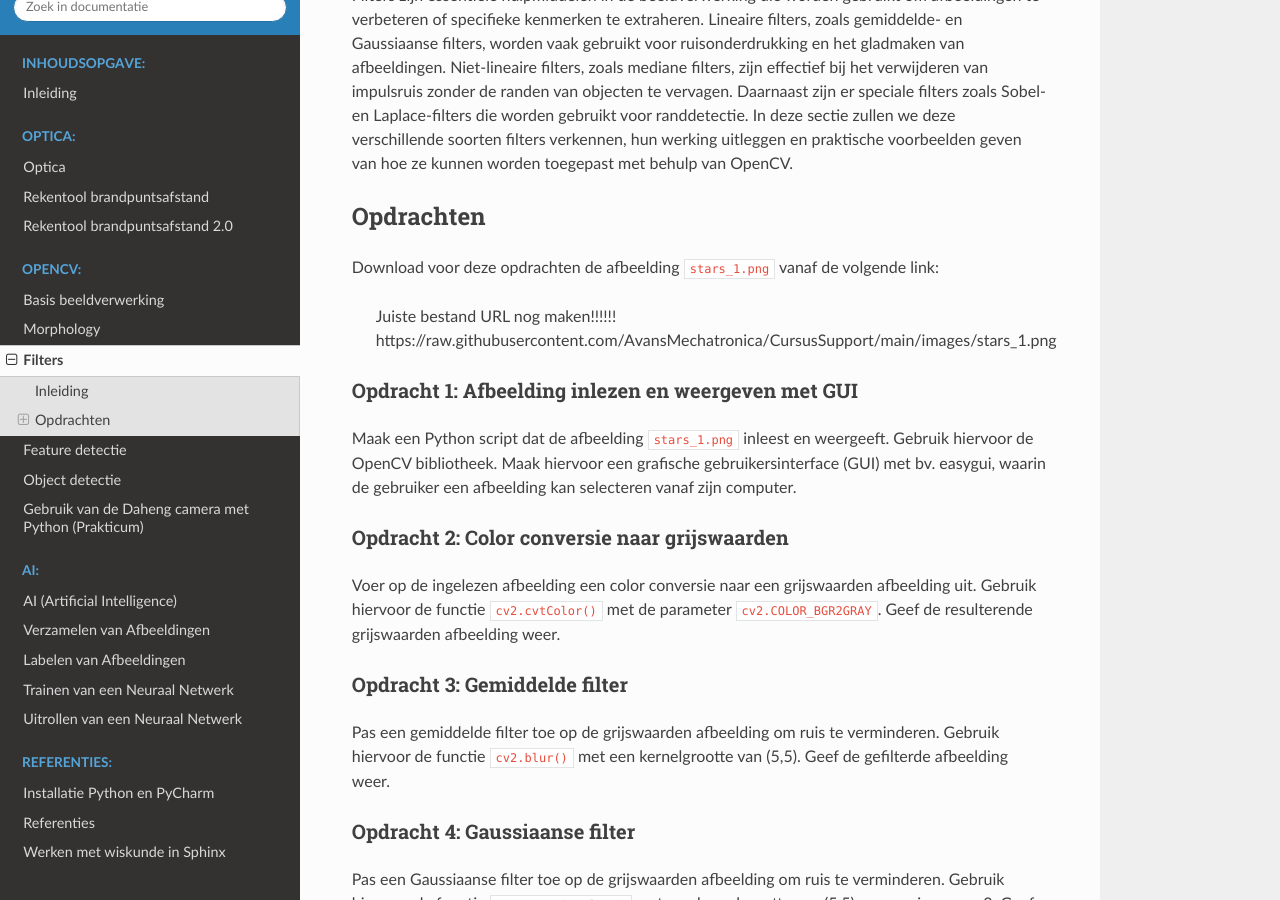
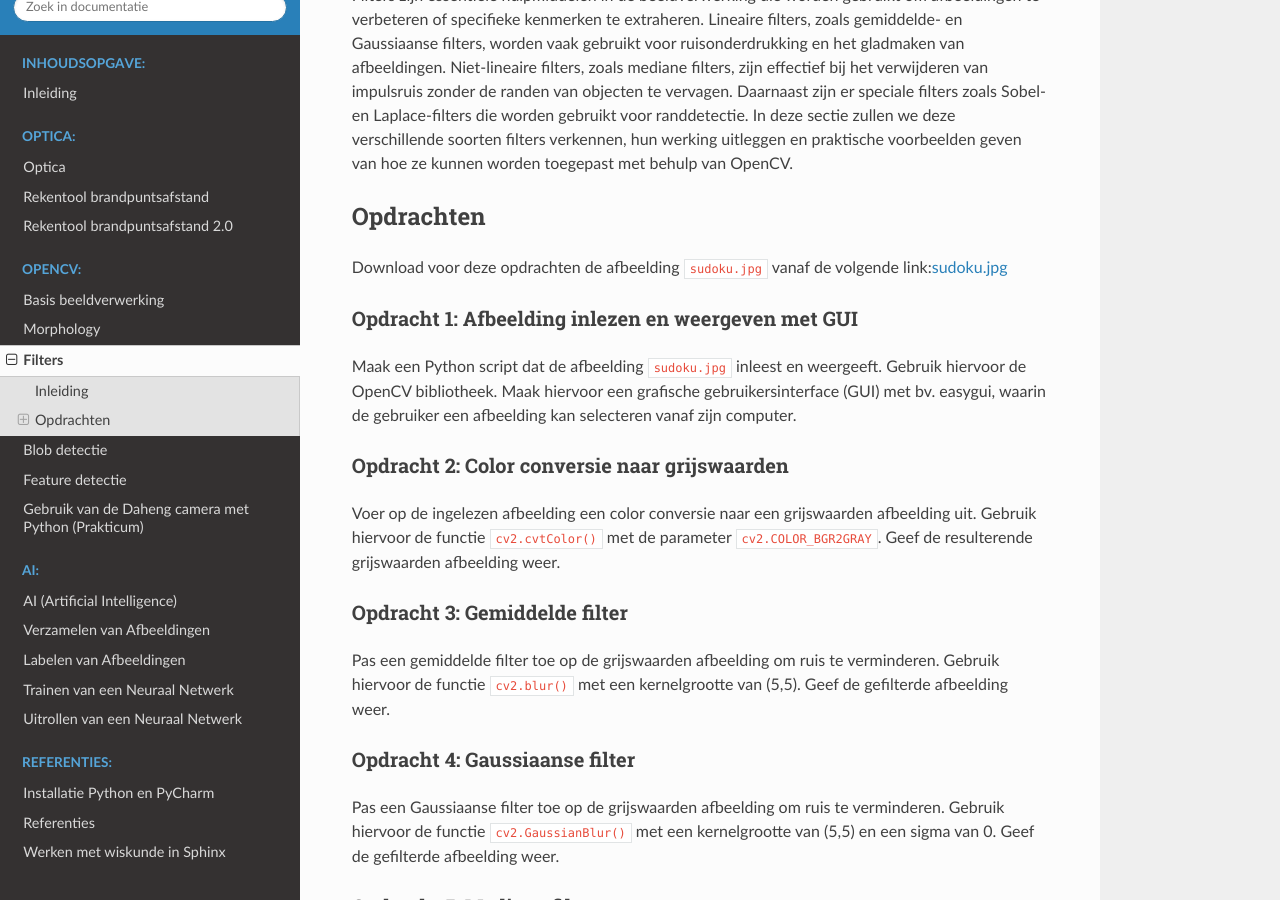
Before and after one commit to AvansMechatronica/AdvancedVisionWithPythonOpdrachten, a Sphinx documentation site: the page built from documentation/documentation/filters.md, in a window 1280 px wide and 900 px high, scrolled down 376 px. Built offline with Sphinx 7.4.7 and the Read the Docs theme 3.1.0, drawn with Linux system fonts in a browser that asks for light colours.

Commit message:
20251218

```diff
--- a/documentation/documentation/filters.md
+++ b/documentation/documentation/filters.md
@@ -7,12 +7,11 @@ Filters zijn essentiële hulpmiddelen in de beeldverwerking die worden gebruikt
 
 ## Opdrachten
 
-Download voor deze opdrachten de afbeelding `stars_1.png` vanaf de volgende link:
-> Juiste bestand URL nog maken!!!!!!
-https://raw.githubusercontent.com/AvansMechatronica/CursusSupport/main/images/stars_1.png
+Download voor deze opdrachten de afbeelding `sudoku.jpg` vanaf de volgende link:[sudoku.jpg](https://raw.githubusercontent.com/AvansMechatronica/CursusSupport/main/images/sudoku.jpg)
+
 
 ### Opdracht 1: Afbeelding inlezen en weergeven met GUI
-Maak een Python script dat de afbeelding `stars_1.png` inleest en weergeeft. Gebruik hiervoor de OpenCV bibliotheek.
+Maak een Python script dat de afbeelding `sudoku.jpg` inleest en weergeeft. Gebruik hiervoor de OpenCV bibliotheek.
 Maak hiervoor een grafische gebruikersinterface (GUI) met bv. easygui, waarin de gebruiker een afbeelding kan selecteren vanaf zijn computer.
 
 ### Opdracht 2: Color conversie naar grijswaarden
--- a/documentation/index.rst
+++ b/documentation/index.rst
@@ -33,8 +33,8 @@ Welkom bij de Advanced Vision With Python opdrachten
    documentation/basis_beeld_verwerking.md
    documentation/morphology.md
    documentation/filters.md
+   documentation/blob_detectie.md
    documentation/feature_detectie.md
-   documentation/object_detectie.md
    documentation/daheng.md
 
 .. toctree::
```
Also changed, not shown: documentation/documentation/blob_detectie.md (added, +49 -0 lines), documentation/documentation/object_detectie.md (deleted, +0 -10 lines).
